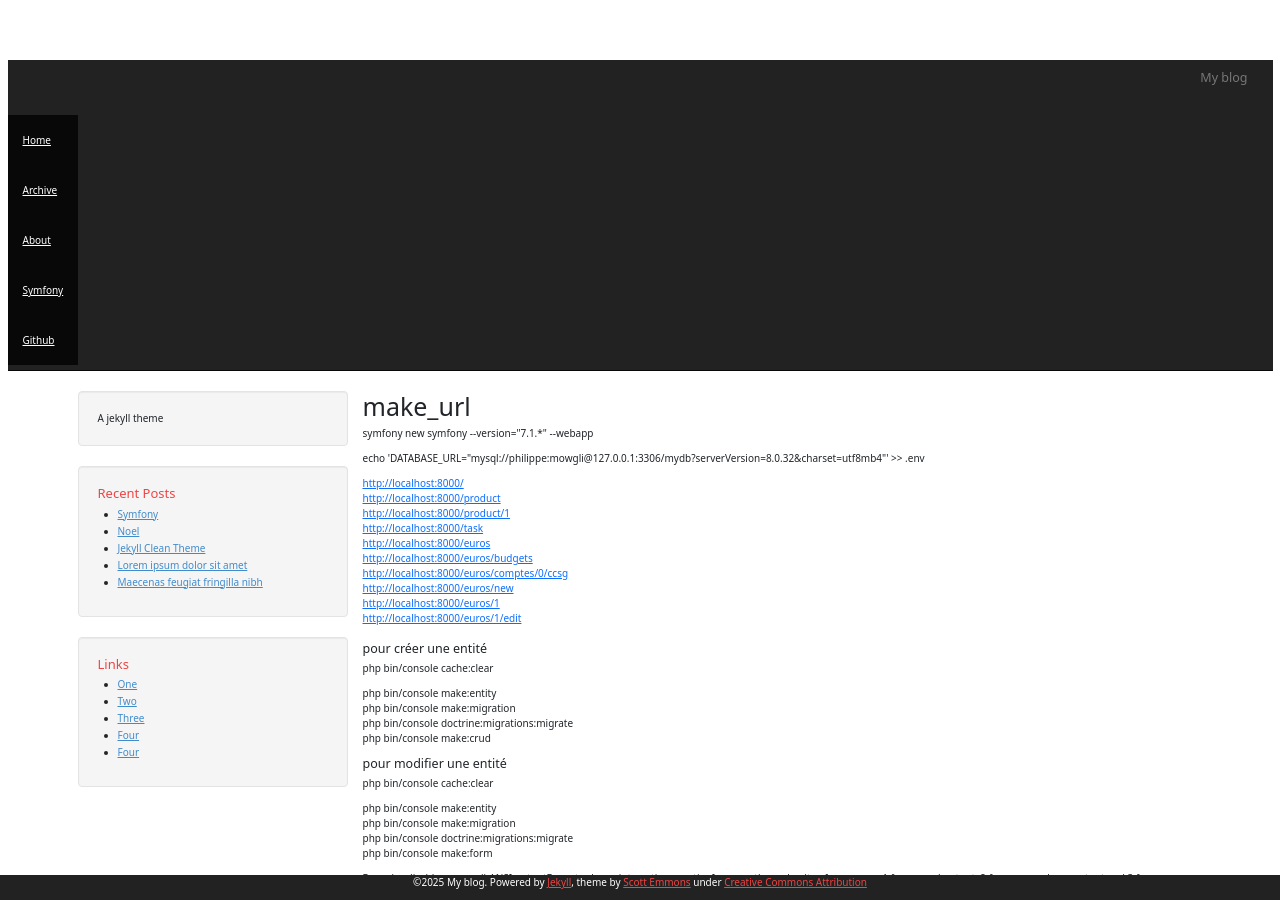
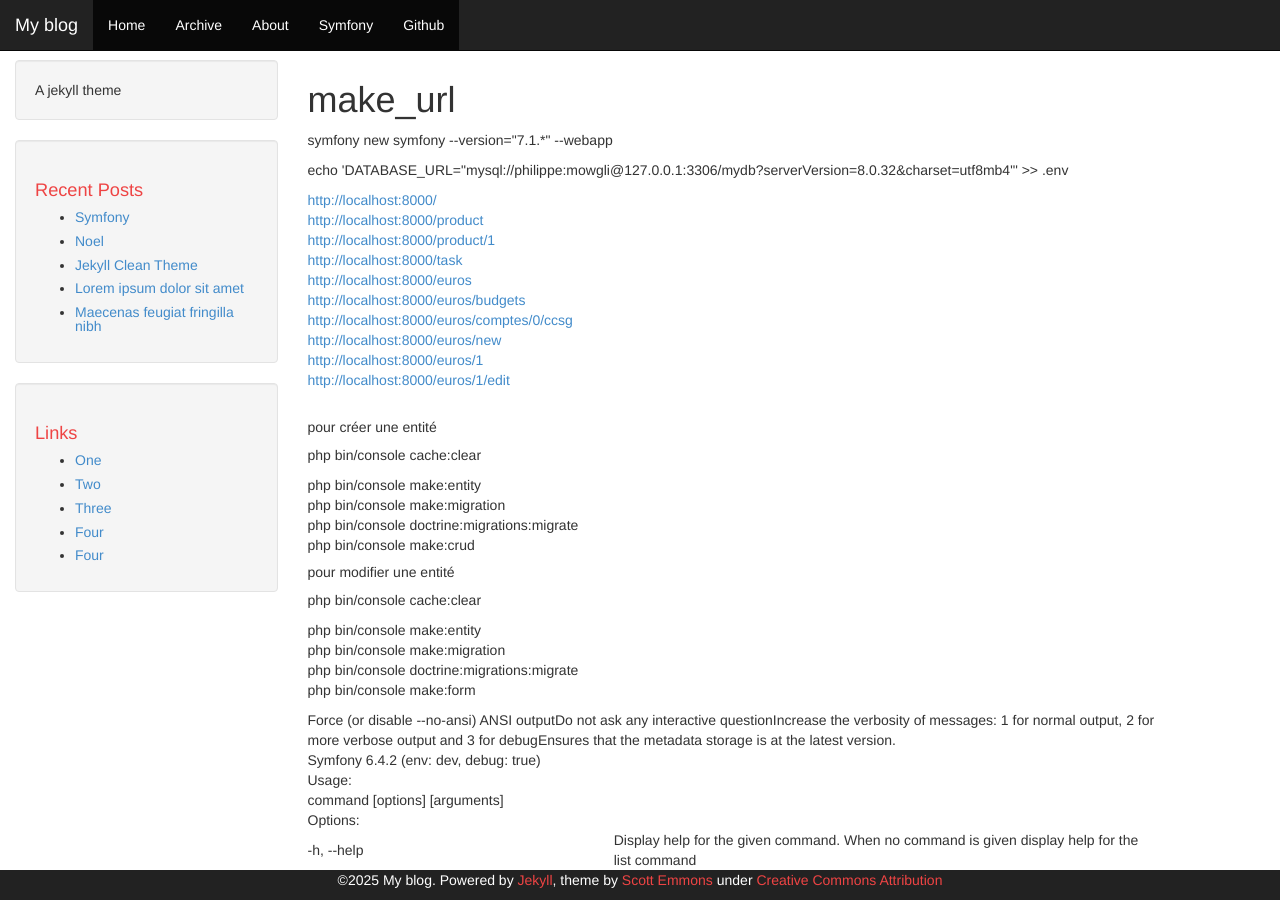
Before and after one commit to awelvor/archives, a Jekyll site: the page built from symfony.html, in a window 1280 px wide and 900 px high. Built offline with Jekyll 4.4.1, drawn with Linux system fonts in a browser that asks for light colours.

Commit message:
Update symfony.html

```diff
--- a/symfony.html
+++ b/symfony.html
@@ -1,16 +1,7 @@
 ---
 layout: default
 ---
-<!doctype html>
-<html lang="fr">
-  <head>
-    <meta charset="utf-8">
-    <meta name="viewport" content="width=device-width, initial-scale=1">
-    <title>make_url</title>
-    <link href="https://cdn.jsdelivr.net/npm/bootstrap@5.3.2/dist/css/bootstrap.min.css" rel="stylesheet" >
-  </head>
-  <body>
-  <div>
+<div>
     <h1>make_url</h1>
 
     <p>symfony new symfony --version="7.1.*" --webapp</p>
@@ -211,6 +202,3 @@ layout: default
 
 
     </div>
-    <script src="https://cdn.jsdelivr.net/npm/bootstrap@5.3.2/dist/js/bootstrap.bundle.min.js" ></script>
-  </body>
-</html>
```
